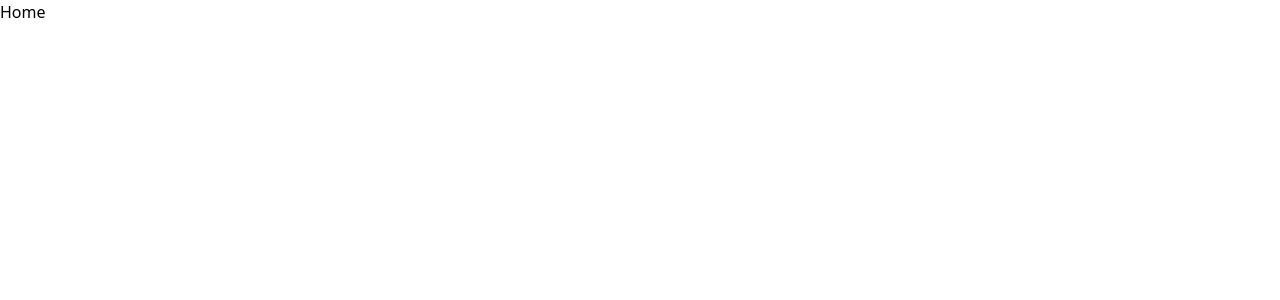
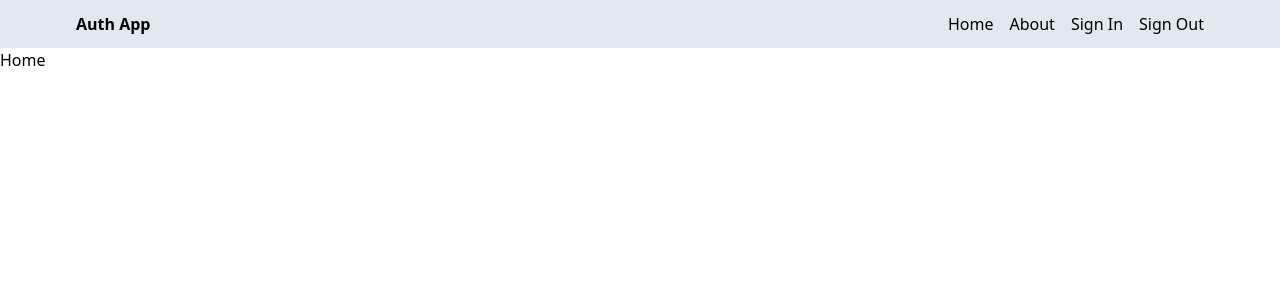
Before and after one commit to ajin5/mern-auth, a React (Vite) app in the folder client/: page / in a window 1280 px wide. Shown: the top 300 px of the page. Built offline with nearby package versions, Linux system fonts and the light colour scheme.

Commit message:
create Header

```diff
--- a/client/src/App.jsx
+++ b/client/src/App.jsx
@@ -4,10 +4,12 @@ import About from "./pages/About";
 import SignIn from "./pages/Signin";
 import SignUp from "./pages/Signup";
 import Profile from "./pages/Profile";
+import Header from "./components/Header";
 
 export default function App() {
   return (
     <BrowserRouter>
+      <Header />
       <Routes>
         <Route path="/" element={<Home />} />
         <Route path="/about" element={<About />} />
--- /dev/null
+++ b/client/src/components/Header.jsx
@@ -0,0 +1,29 @@
+import { Link } from "react-router-dom";
+
+export default function Header() {
+  return (
+    <div className="bg-slate-200">
+      <div className="flex justify-between items-center max-w-6xl mx-auto p-3">
+        <Link to="/">
+          <h1 className="font-bold">Auth App</h1>
+        </Link>
+        <ul className="flex gap-4">
+          <Link to="/">
+            <li>Home</li>
+          </Link>
+          <Link to="/about">
+            <li>About</li>
+          </Link>
+
+          <Link to="/sign-in">
+            <li>Sign In</li>
+          </Link>
+
+          <Link to="/sign-out">
+            <li>Sign Out</li>
+          </Link>
+        </ul>
+      </div>
+    </div>
+  );
+}
```
